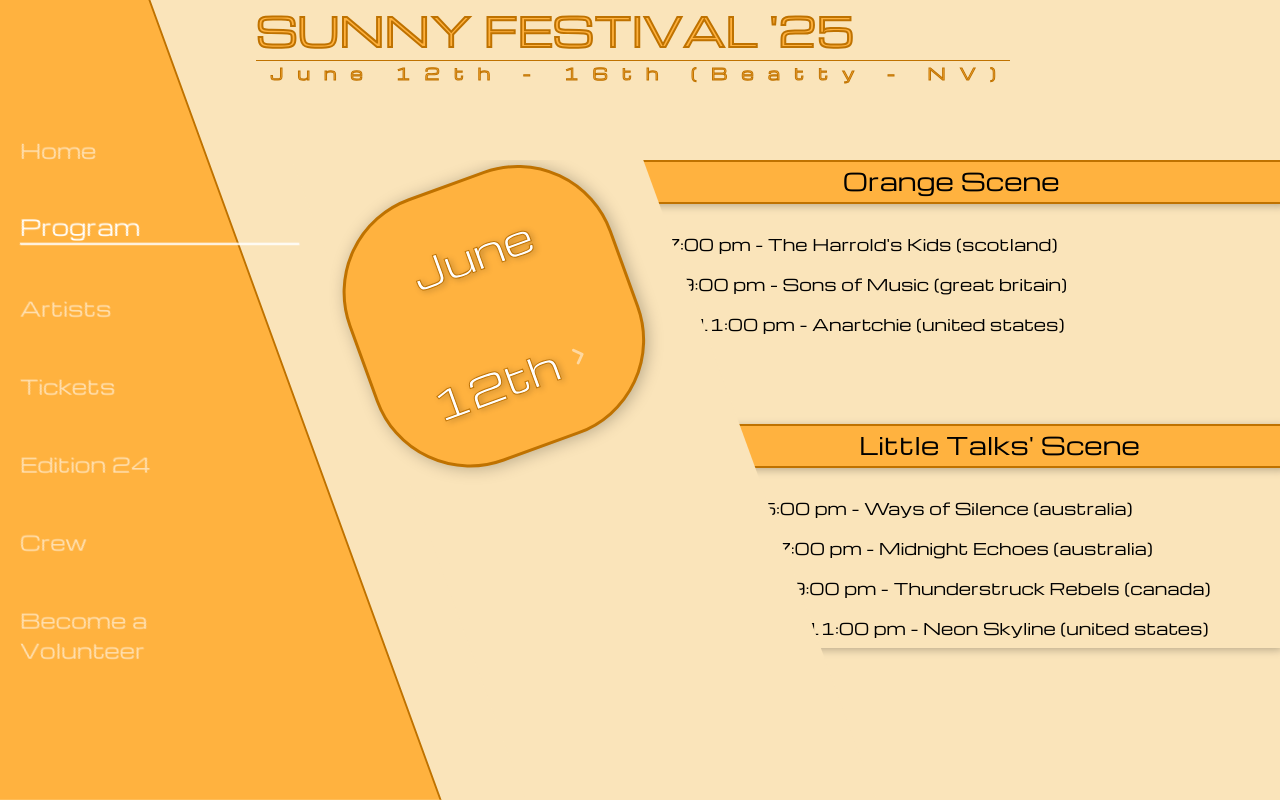
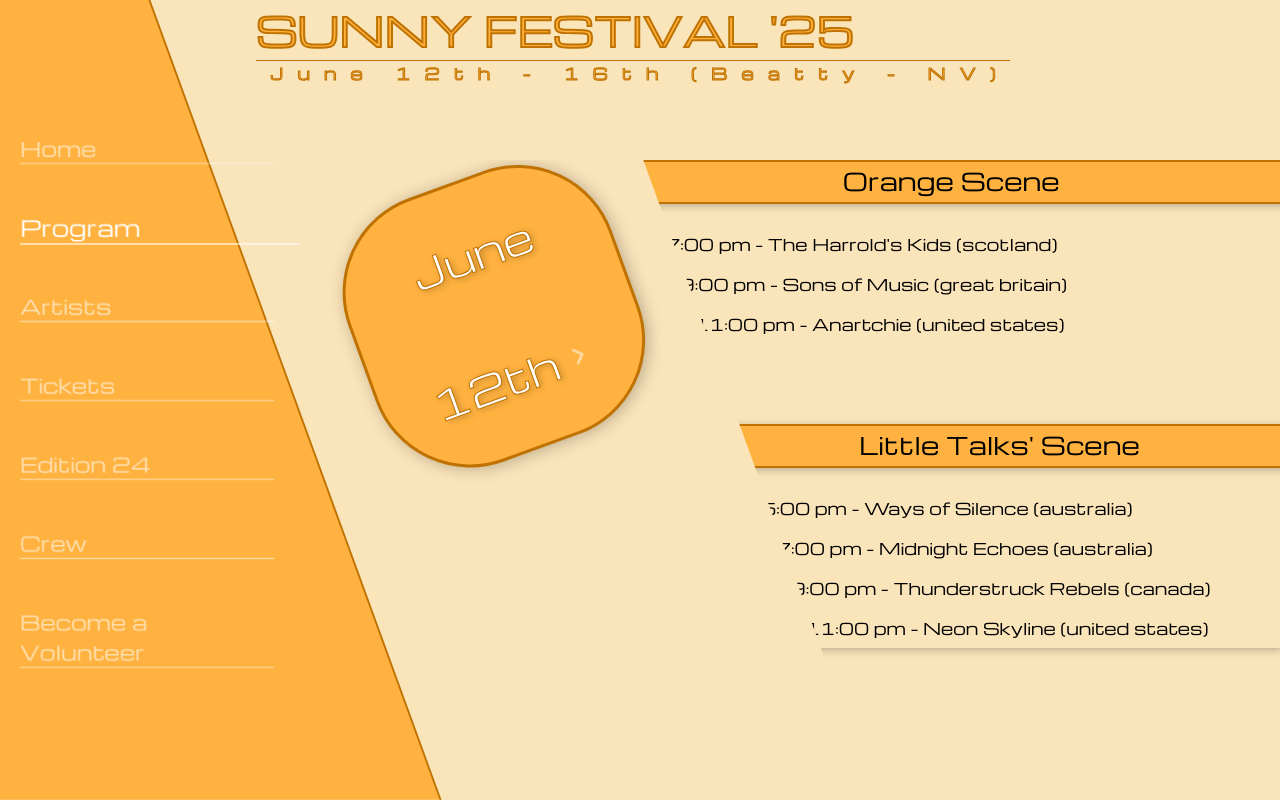
Before and after one commit to philjacquier83/MusicFestival, a React (Vite) app: page /program/20250612 in a window 1280 px wide. Built offline with nearby package versions, Linux system fonts and the light colour scheme.

Commit message:
Nav Artists

```diff
--- a/src/assets/Artists.json
+++ b/src/assets/Artists.json
@@ -1,6 +1,7 @@
 [
     {
         "id": "202506121900A",
+        "codeId": 1,
         "name": "The Harrold's Kids",
         "country": "scotland",
         "codeCountry": "SCO",
@@ -19,6 +20,7 @@
     },
     {
         "id": "202506122100A",
+        "codeId": 2,
         "name": "Sons of Music",
         "country": "great britain",
         "codeCountry": "GBR",
@@ -37,6 +39,7 @@
     },
     {
         "id": "202506122100B",
+        "codeId": 6,
         "name": "Thundertruck Rebels",
         "country": "canada",
         "codeCountry": "CAN",
--- a/src/pages/artists.jsx
+++ b/src/pages/artists.jsx
@@ -1,11 +1,14 @@
 import MenusList from '../components/MenusList'
 import useArtists from '../hooks/useArtists'
+import ArtistsList from '../assets/Artists.json'
 import MainHeader from '../components/MainHeader'
+import { Link } from 'react-router-dom'
 import '../sass/main.scss'
 
 function Artists() {
 
     const artist = useArtists()
+    const indexOfArtist = ArtistsList.findIndex(elem => elem.id === artist.id)
 
     return (
 
@@ -19,12 +22,14 @@ function Artists() {
 
                 <div className="sections">
 
-                    <div className="shape2"><div className="dates">
-                                <div className="day">{(artist.id).charAt((artist.id.length) - 1) === 'A' ? 'Orange Scene' : 'Little Talk\'s Scene'}</div>
-                                <div className="month">{artist.groupDate.month}</div>
-                                <div className="month">{artist.groupDate.day}<sup>th</sup></div>
-                                <div className="concertTime">{artist.groupDate.dayName} {artist.groupDate.hourStart}</div>
-                            </div></div>
+                    <div className="shape2">
+                        <div className="dates">
+                            <div className="day">{(artist.id).charAt((artist.id.length) - 1) === 'A' ? 'Orange Scene' : 'Little Talk\'s Scene'}</div>
+                            <div className="month">{artist.groupDate.month}</div>
+                            <div className="month">{artist.groupDate.day}<sup>th</sup></div>
+                            <div className="concertTime">{artist.groupDate.dayName} {artist.groupDate.hourStart}</div>
+                        </div>
+                    </div>
                     <div className="groups">
                         <div className="banGroup">
                             <div className="titleBanGroup">{artist.name}<span className="groupFrom">({artist.codeCountry})</span></div>
@@ -44,6 +49,17 @@ function Artists() {
                                 )}
                             </div>
                         </div>
+
+                        <div className="buttonsNav">
+                            {indexOfArtist !== 0 &&
+
+                                <Link to={`/artists/${ArtistsList[indexOfArtist - 1].id}`} className="buttonNav">&lt; Previous Group</Link>
+                            }
+
+                            {indexOfArtist !== (ArtistsList.length - 1) &&
+                                <Link to={`/artists/${ArtistsList[indexOfArtist + 1].id}`} className="buttonNav">Next Group &gt;</Link>
+                            }
+                        </div>
                     </div>
                 </div>
             </div>
--- a/src/sass/base/global.scss
+++ b/src/sass/base/global.scss
@@ -1,3 +1,15 @@
+@keyframes selectMenu {
+    0% {
+        border-bottom-width: 1%;
+    }
+    75% {
+        border-bottom-width: 90%;
+    }
+    100% {
+        border-bottom-width: 100%;
+    }
+}
+
 .mainContainer {
     display: flex;
     flex-direction: row;
@@ -48,22 +60,22 @@
     color: white;
     opacity: 0.6;
     font-size: 20px;
+    border-bottom: 1px solid #fff;
+    border-bottom-width: 1%;
     transform: scale(1);
-    transform-origin: left bottom;
-    border-bottom: none;
-    transition: opacity, transform, border-bottom 0.5s ease;
+    transform-origin: left center;
+    transition: opacity, transform 0.5s ease;
 
     &--selected {
         opacity: 1;
         transform: scale(1.1);
-        border-bottom: 2px solid #fff;
     }
 
     &:hover {
         cursor: pointer;
         opacity: 1;
         transform: scale(1.1);
-        border-bottom: 2px solid #fff;
+        animation: selectMenu 1s ease;
     }
 }
 
@@ -344,3 +356,14 @@
         color: #fff;
     }
 }
+
+.buttonsNav {
+    display: flex;
+    justify-content: center;
+    margin-top: 60px;
+    opacity: 0.4;
+}
+
+.buttonNav {
+    margin: 0 40px;
+}
```
